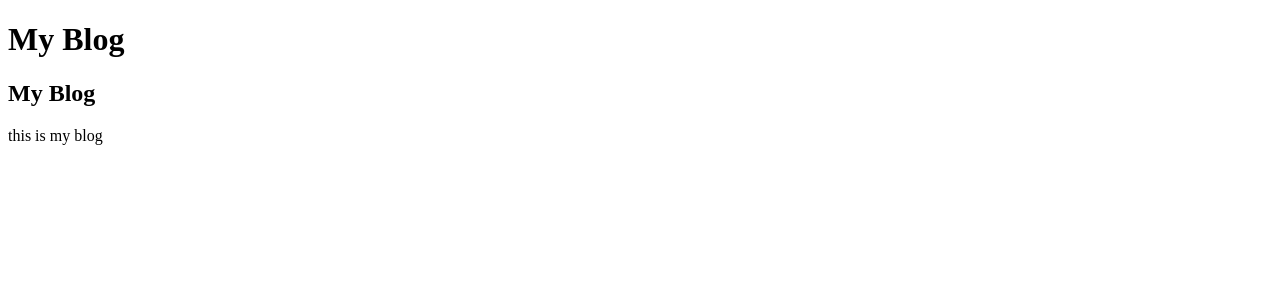
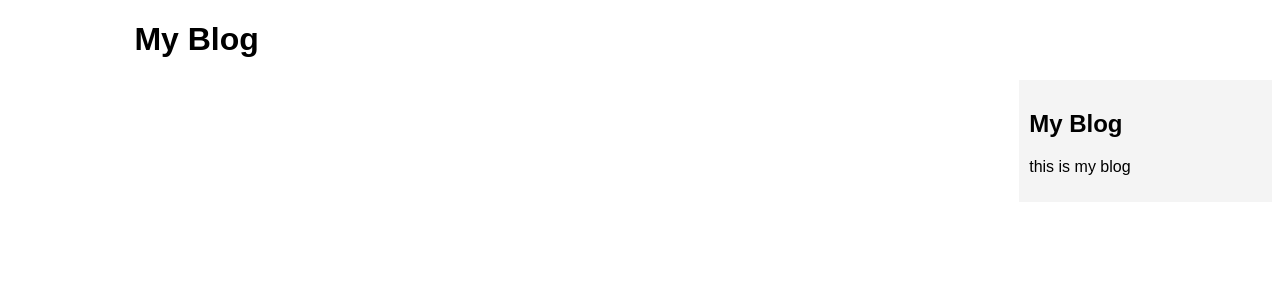
Before and after one commit to francispoliran23/thesissearcher, a Django app: page /blog/ in a window 1280 px wide. Shown: the top 300 px of the page. Run offline with Django 5.2, Linux system fonts and the light colour scheme; data that the repository does not hold is empty.

Commit message:
added static/css styles

```diff
--- /dev/null
+++ b/mysite/blog/static/css/styles.css
@@ -0,0 +1,17 @@
+/* styles.css */
+body {
+    font-family: Arial, sans-serif;
+}
+
+#container {
+    width: 80%;
+    margin: 0 auto;
+}
+
+#sidebar {
+    float: right;
+    width: 20%;
+    background-color: #f4f4f4;
+    padding: 10px;
+    box-sizing: border-box;
+}
--- a/mysite/blog/templates/blog/base.html
+++ b/mysite/blog/templates/blog/base.html
@@ -5,6 +5,7 @@
     <meta charset="UTF-8">
     <meta name="viewport" content="width=device-width, initial-scale=1.0">
     <title>{% block title %}{% endblock %}</title>
+<link rel="stylesheet" href="{% static 'css/styles.css' %}">
 </head>
 <body>
     <div id="container">
--- a/mysite/blog/templates/blog/posts/list.html
+++ b/mysite/blog/templates/blog/posts/list.html
@@ -7,4 +7,4 @@
      <p class="date">Published {{post.publish}} by {{post.author}}</p>
     {{ post.body | truncatewords:30 | linebreaks}}
    {% endfor %}
-{% endblock %}
+{% endblock  %}
--- a/mysite/blog/views.py
+++ b/mysite/blog/views.py
@@ -19,5 +19,5 @@ def post_details(request, id):
                               id=id,
                               status=Post.Status.PUBLISHED)
     return render(request,
-                  "blog/post/detail.html",
+                  "blog/posts/detail.html",
                   {"post":post})
```
Also changed, not shown: mysite/blog/templates/blog/posts/detail.html (+10 -0 lines).
